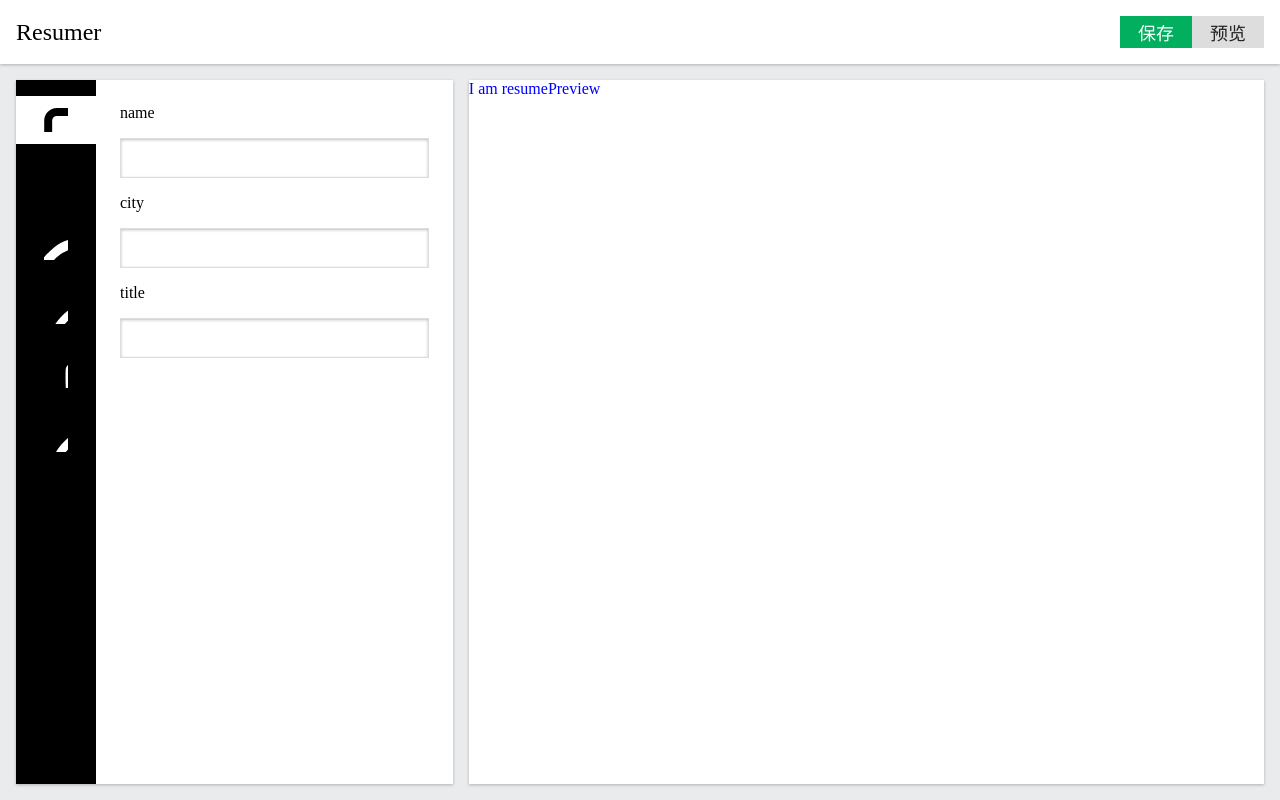
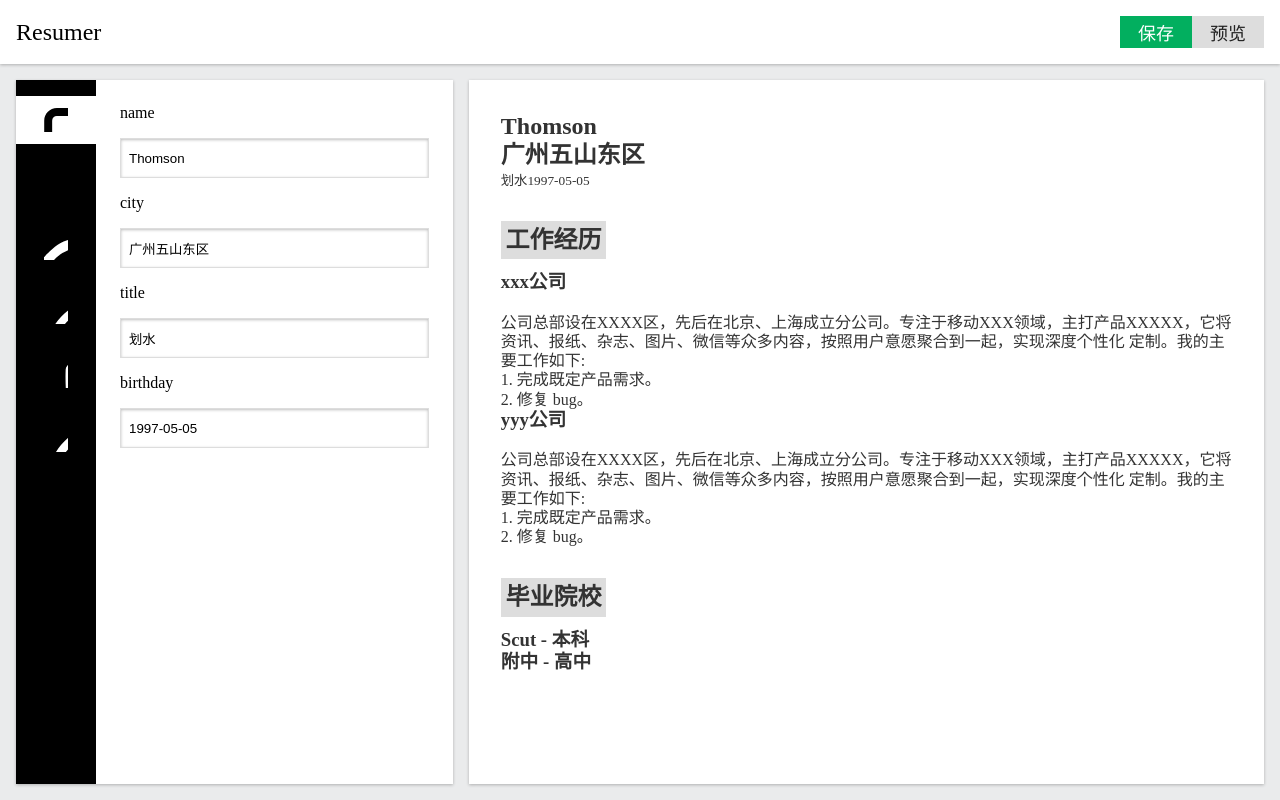
Before and after one commit to JeromeYangtao/resumer, a Vue app: page /#/ in a window 1280 px wide. Built offline with nearby package versions, Linux system fonts and the light colour scheme.

Commit message:
preview部分

```diff
--- a/package.json
+++ b/package.json
@@ -15,7 +15,8 @@
     "node-sass": "^4.5.2",
     "sass-loader": "^6.0.3",
     "vue": "^2.2.6",
-    "vue-router": "^2.3.1"
+    "vue-router": "^2.3.1",
+    "vuex": "^2.3.1"
   },
   "devDependencies": {
     "autoprefixer": "^6.7.2",
--- a/src/App.vue
+++ b/src/App.vue
@@ -18,14 +18,11 @@ import ResumeEditor from './components/ResumeEditor'
 import ResumePreview from './components/ResumePreview'
 import icons from './assets/icons'
 
+import store from './store/index'
+
 export default {
   name: 'app',
-  data:function(){
-    return{
-      text:'你好'
-    }
-
-  },
+  store,
   components: {Topbar, ResumeEditor, ResumePreview},
   created(){
     document.body.insertAdjacentHTML('afterbegin', icons)
--- a/src/components/Hello.vue
+++ b/src/components/Hello.vue
@@ -1,4 +1,4 @@
-<template>
+/*<template>
   <div class="hello">
     <h1>{{ msg }}</h1>
     <h2>Essential Links</h2>
@@ -50,4 +50,4 @@ li {
 a {
   color: #42b983;
 }
-</style>
+</style>*/
--- a/src/components/ResumeEditor.vue
+++ b/src/components/ResumeEditor.vue
@@ -34,51 +34,29 @@
 <script>
   export default {
    name: 'ResumeEditor',
-   data(){
-      return {
-        selected: 'profile',
-        resume: {
-          config: [
-            { field: 'profile', icon: 'id' },
-            { field: 'work history', icon: 'work' },
-            { field: 'education', icon: 'book' },
-            { field: 'projects', icon: 'heart' },
-            { field: 'awards', icon: 'cup' },
-            { field: 'contacts', icon: 'phone' },
-          ],
-          profile: {
-            name: '',
-            city: '',
-            title: ''
-          },
-          'work history': [
-            {company: 'AL', content: '我的第二份工作是'},
-            {company: 'TX', content: '我的第一份工作是'},
-          ],
-          education: [
-            { school: 'AL', content: '文字' },
-            { school: 'TX', content: '文字' },
-          ],
-          projects: [
-            { name: 'project A', content: '文字' },
-            { name: 'project B', content: '文字' },
-          ],
-          awards: [
-            { name: 'awards A', content: '文字' },
-            { name: 'awards B', content: '文字' },
-          ],
-          contacts: [
-            { contact: 'phone', content: '13812345678' },
-            { contact: 'qq', content: '12345678' },
-          ]
+  // getters and setters
+  computed: {
+    selected:{
+        get:function(){
+          return this.$store.state.selected
+        },
+        set:function(value){
+          return this.$store.commit('switchTab', value)
         }
-      }
+    },
+    resume (){
+      return this.$store.state.resume
+    }
+  },
+  // Mutations
+  methods: {
   }
 }
 </script>
 
 <style scoped lang="scss">
   #resumeEditor{
+    min-width: 35%;
     background: #fff;
     box-shadow:0 1px 3px 0 rgba(0,0,0,0.25);
     display: flex;
--- a/src/components/ResumePreview.vue
+++ b/src/components/ResumePreview.vue
@@ -1,17 +1,85 @@
 <template>
   <div id="resumePreview">
-    I am resumePreview
+    <section v-show="resume.profile" data-name="profile">
+      <h1>{{resume.profile.name}}</h1>
+      <h2>{{resume.profile.city}}</h2>
+      <p>
+        <small>{{resume.profile.title}}</small>
+        <small>{{resume.profile.birthday}}</small>
+      </p>
+    </section>
+
+    <section data-name="workHistory" v-show="resume.workHistory">
+      <h2>工作经历</h2>
+      <ol>
+        <li v-for="item in resume.workHistory">
+          <h3>{{item.company}}</h3>
+          <p v-show="item.content">{{item.content}}</p>
+        </li>
+      </ol>
+    </section>
+
+    <section data-name="education" v-show="resume.education">
+      <h2>毕业院校</h2>
+      <ol>
+        <li v-for="item in resume.education">
+          <h3>{{item.school}}
+            <span v-show="item.content">- {{item.content}}</span>
+          </h3>
+        </li>
+      </ol>
+    </section>
   </div>
 </template>
 
 <script>
 export default {
-  name: 'ResumePreview'
+  name: 'ResumePreview',
+  computed:{
+    resume(){
+      return this.$store.state.resume
+    }
+  },
+  created(){
+    console.log(this.resume)
+  }
 }
 </script>
 
-<style>
+<style scoped lang="scss">
   #resumePreview{
-    color: blue;
+    background:white;
+    box-shadow:0 1px 3px 0 rgba(0,0,0,0.25);
+    padding: 2em;
+    color: #333;
+    line-height: 1.2;
+    // font-variant: normal;
+    // font-weight: normal;
+    ol{ list-style: none; }
+    section + section{ margin-top: 2em; }
+    p{ white-space: pre-line; }
+    section{
+      >h2:first-child{
+        background: #ddd;
+        display: inline-block;
+        padding: .2em;
+        margin-bottom: .5em;
+        }
+    }
+    section[data-name="profile"]{
+      li + li { margin-top: 1em; }
+      li {
+        h3{
+          border-bottom: 1px solid #999;
+          padding-bottom: .3em;
+          margin-bottom: .3em;
+        }
+      }
+      section[data-name="education"]{
+        li{
+          line-height: 1.5;
+          }
+      }
+    }
   }
 </style>
--- a/src/components/Topbar.vue
+++ b/src/components/Topbar.vue
@@ -54,7 +54,4 @@ export default {
       color: white;
     }
   }
-
-
-
 </style>
--- /dev/null
+++ b/src/store/index.js
@@ -0,0 +1,63 @@
+import Vuex from 'vuex'
+import Vue from 'vue'
+
+Vue.use(Vuex)
+
+// 全局数据源
+export default new Vuex.Store({
+    state: {
+        selected: 'profile',
+        resume: {
+            config: [
+                { field: 'profile', icon: 'id' },
+                { field: 'work history', icon: 'work' },
+                { field: 'education', icon: 'book' },
+                { field: 'projects', icon: 'heart' },
+                { field: 'awards', icon: 'cup' },
+                { field: 'contacts', icon: 'phone' },
+            ],
+            profile: {
+                name: 'Thomson',
+                city: '广州五山东区',
+                title: '划水',
+                birthday: '1997-05-05'
+            },
+            workHistory: [{
+                    company: 'xxx公司',
+                    content: `
+                      公司总部设在XXXX区，先后在北京、上海成立分公司。专注于移动XXX领域，主打产品XXXXX，它将资讯、报纸、杂志、图片、微信等众多内容，按照用户意愿聚合到一起，实现深度个性化 定制。我的主要工作如下:
+                        1. 完成既定产品需求。
+                        2. 修复 bug。`
+                },
+                {
+                    company: 'yyy公司',
+                    content: `
+                      公司总部设在XXXX区，先后在北京、上海成立分公司。专注于移动XXX领域，主打产品XXXXX，它将资讯、报纸、杂志、图片、微信等众多内容，按照用户意愿聚合到一起，实现深度个性化 定制。我的主要工作如下:
+                        1. 完成既定产品需求。
+                        2. 修复 bug。`
+                },
+            ],
+            education: [
+                { school: 'Scut', content: '本科' },
+                { school: '附中', content: '高中' },
+            ],
+            projects: [
+                { name: 'project A', content: '文字' },
+                { name: 'project B', content: '文字' },
+            ],
+            awards: [
+                { name: 'awards A', content: '文字' },
+                { name: 'awards B', content: '文字' },
+            ],
+            contacts: [
+                { contact: 'phone', content: '13812345678' },
+                { contact: 'qq', content: '12345678' },
+            ]
+        }
+    },
+    mutations: {
+        switchTab(state, payload) {
+            state.selected = payload
+        }
+    }
+})
```
